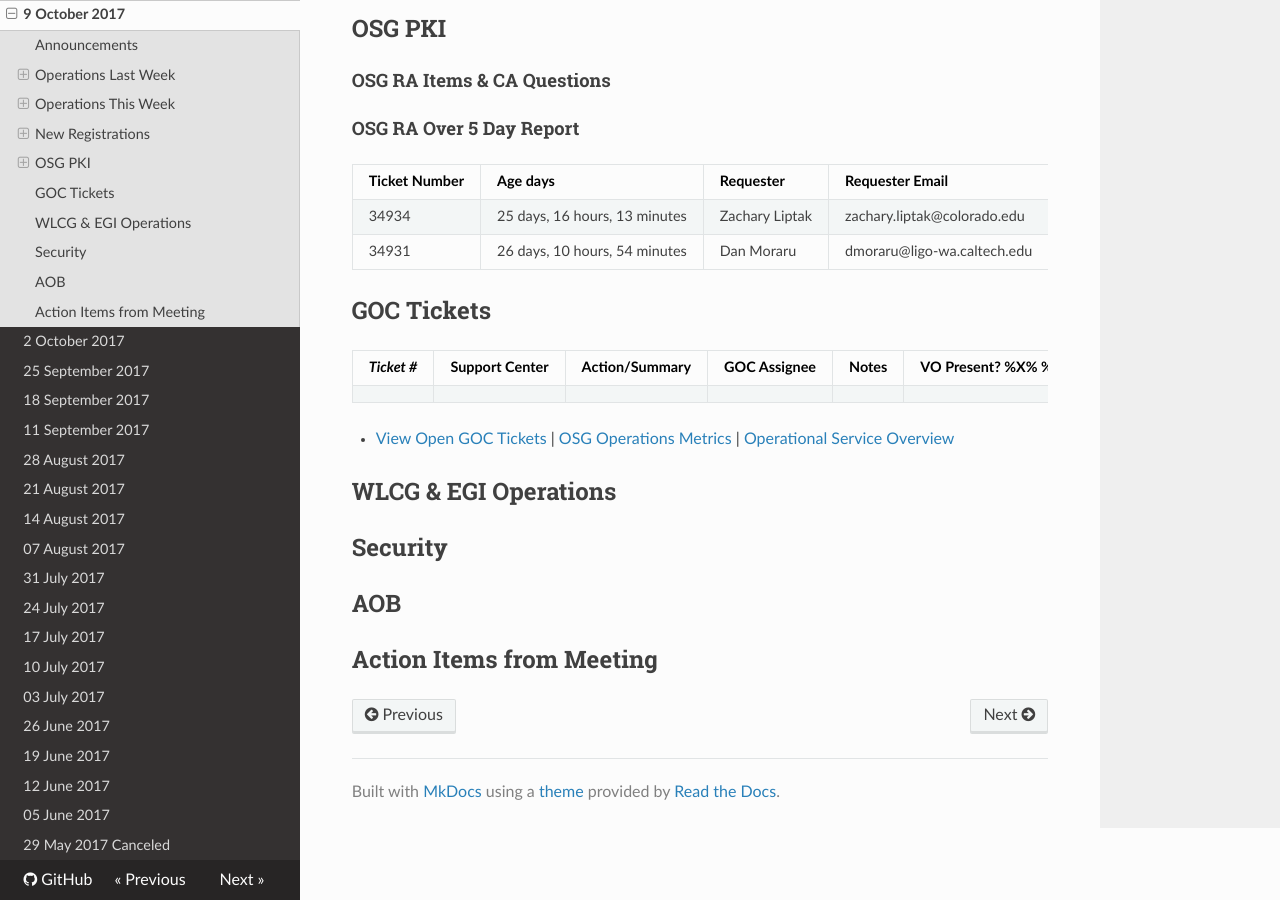
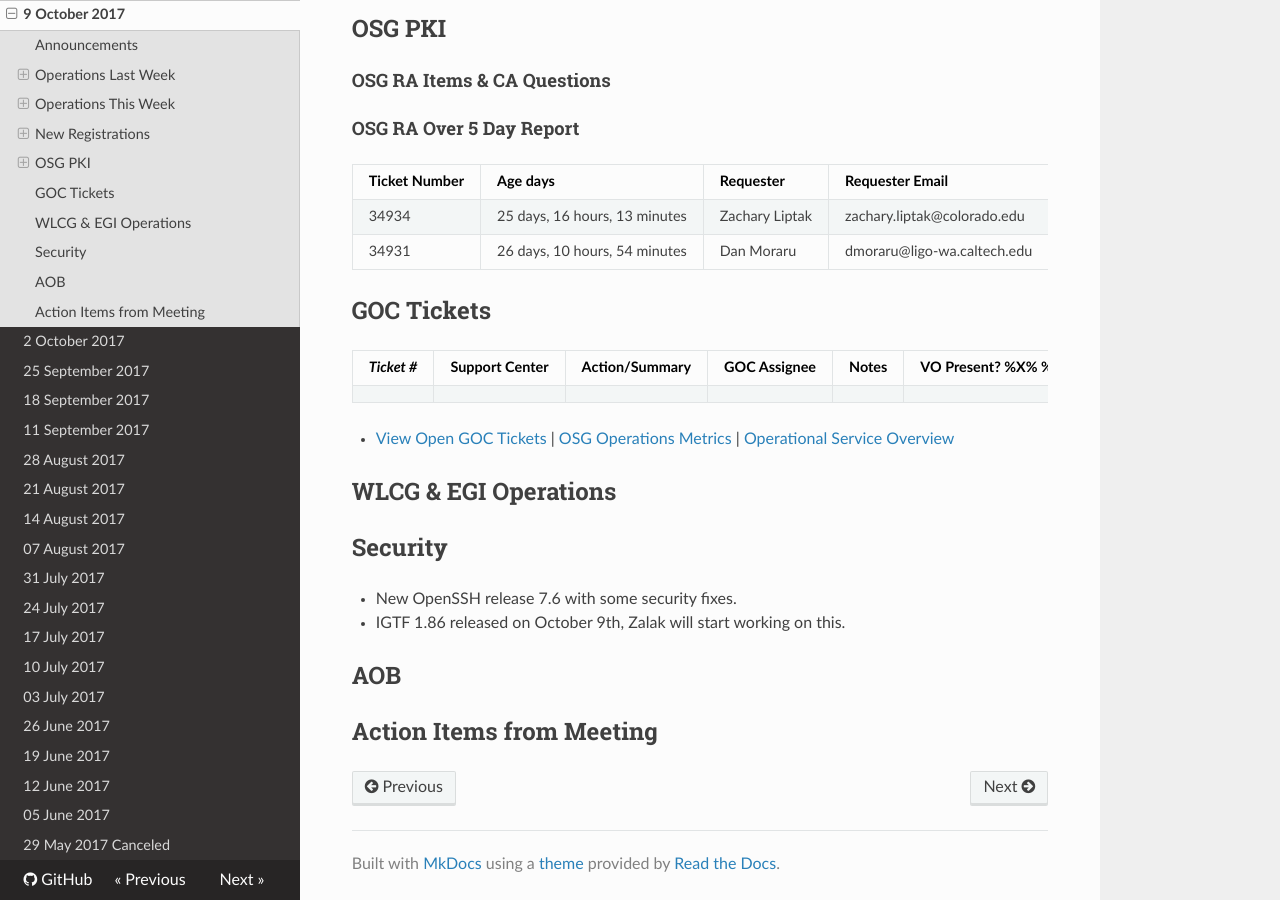
Before and after one commit to osg-htc/operations, an MkDocs documentation site: the page built from docs/WeeklyMinutes/09Oct2017.md, in a window 1280 px wide and 900 px high, scrolled down 2220 px. Built offline with MkDocs 1.6.1, drawn with Linux system fonts in a browser that asks for light colours; nearby versions of some CDN libraries; old or Windows-style settings are respelled for this version of MkDocs.

Commit message:
Update 09Oct2017.md
Security

```diff
--- a/docs/WeeklyMinutes/09Oct2017.md
+++ b/docs/WeeklyMinutes/09Oct2017.md
@@ -78,6 +78,8 @@
 ## WLCG & EGI Operations
 
 ## Security
+   * New OpenSSH release 7.6 with some security fixes.
+   * IGTF 1.86 released on October 9th, Zalak will start working on this.
 
 ## AOB
 
```
